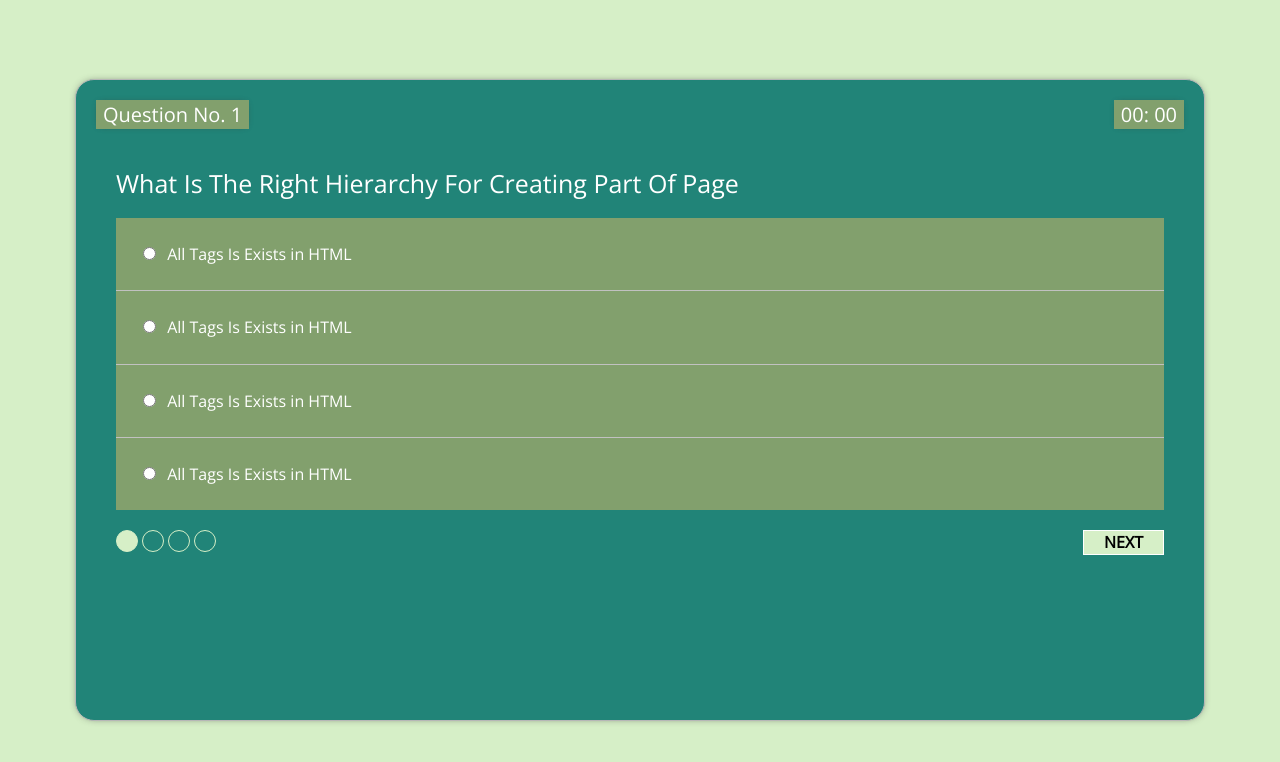
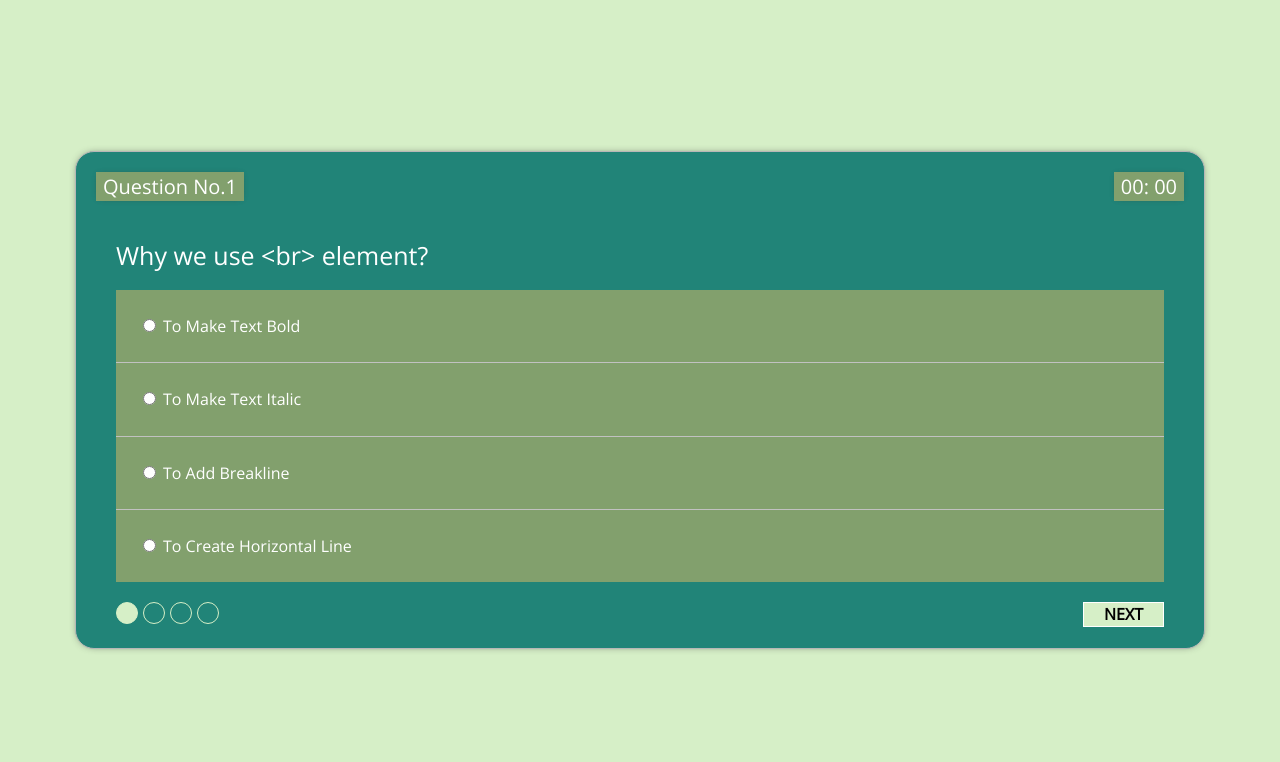
Before and after one commit to mohammedtarekk/quiz-app-pure-js-practice, a plain HTML site: page index.html in a window 1280 px wide. Both pictures are taken after a click on the button "Start Quiz!". Drawn offline with nearby package versions, Linux system fonts and the light colour scheme.

Commit message:
working on logic, 50%

```diff
--- a/index.html
+++ b/index.html
@@ -15,7 +15,7 @@
             </div>
 
             <div id="quizWindow" class="quiz-window text-center hide">
-                <div class="quiz-num">Question No. <span>1</span></div>
+                <div class="ques-num" id="quesNum">Question No.</div>
                 <div class="timer">
                     <span class="min">00</span>:
                     <span class="sec">00</span>
@@ -23,35 +23,10 @@
 
                 <div class="clear-fix"></div>
 
-                <div class="question">
-                    <div class="label">What Is The Right Hierarchy For Creating Part Of Page</div>
-                    <div class="answers-box">
-                        <div class="item">
-                            <input name="ques" type="radio" id="a1">
-                            <label for="a1">All Tags Is Exists in HTML</label>
-                        </div>
-                        <div class="item">
-                            <input name="ques" type="radio" id="a2">
-                            <label for="a2">All Tags Is Exists in HTML</label>
-                        </div>
-                        <div class="item">
-                            <input name="ques" type="radio" id="a3">
-                            <label for="a3">All Tags Is Exists in HTML</label>
-                        </div>
-                        <div class="item">
-                            <input name="ques" type="radio" id="a4">
-                            <label for="a4">All Tags Is Exists in HTML</label>
-                        </div>
-                    </div>
-                </div>
+                <div class="question"></div>
 
                 <div class="controls">
-                    <div class="bullets">
-                        <span class="on"></span>
-                        <span></span>
-                        <span></span>
-                        <span></span>
-                    </div>
+                    <div class="bullets"></div>
                     <button id="navButton">NEXT</button>
                     <div class="clear-fix"></div>
                 </div>
--- a/quiz_script.js
+++ b/quiz_script.js
@@ -1,4 +1,100 @@
-document.getElementById("startButton").onclick = () => {
+//////////////////////////////////////// Components Implementation ////////////////////////////////////////
+
+// Loading global DOM elements
+let startButton = document.getElementById("startButton");
+let countElem = document.getElementById('quesNum');
+let bulletsSection = document.querySelector('.controls .bullets');
+let questionSection = document.querySelector('.question');
+let nextButton = document.getElementById('navButton');
+
+// Getting questions object from AJAX request
+function getQuestionsAJAX() {
+    return new Promise(function(resolve, reject){
+        let req = new XMLHttpRequest();
+        req.onload = function() {
+            if(this.readyState === 4 && this.status === 200)
+                resolve(JSON.parse(this.responseText));
+            else
+                reject(Error(this.statusText));
+        };
+        req.open('GET', 'questions.json', true);
+        req.send();
+    });
+};
+
+// Create questions bullets - GUI
+function createBullets(count){
+    for(let i = 0; i < count; i++){
+        let bullet = document.createElement('span');
+        i == 0 ? bullet.classList.add('on') : '';
+        bulletsSection.appendChild(bullet);
+    }
+};
+
+// Loads question to GUI
+function loadQuestion(ques, quesNum){
+
+    // 1. Update question number
+    let numElem = document.createElement('span');
+    numElem.appendChild(document.createTextNode(quesNum));
+    countElem.appendChild(numElem);
+
+    // 2. Fill question label
+    let quesLabel = document.createElement('div');
+    quesLabel.classList.add('label');
+    quesLabel.appendChild(document.createTextNode(ques['title']));
+    questionSection.appendChild(quesLabel);
+
+    // 3. Fill answers
+    let answersSection = document.createElement('div');
+    answersSection.classList.add('answers-box');
+    for(let i = 0; i < ques['answers'].length; i++){
+        let item = document.createElement('div');
+        item.classList.add('item');
+
+        let input = document.createElement('input');
+        input.setAttribute('name', 'ques');
+        input.setAttribute('type', 'radio');
+        input.setAttribute('id', `a${i+1}`);
+        item.appendChild(input);
+
+        let answerText = document.createElement('label');
+        answerText.setAttribute('for', `a${i+1}`);
+        answerText.innerHTML = ques['answers'][i];
+        item.appendChild(answerText);
+
+        answersSection.appendChild(item);
+    }
+    questionSection.appendChild(answersSection);
+};
+
+// Next question generating
+nextButton.onclick = () =>{
+    // TO-DO
+};
+
+// Handling timer
+function countDown (){
+    // TO-DO
+};
+
+function grader(){
+    // TO-DO
+};
+
+///////////////////////////////////////////////////////////////////////////////////////////////////////////
+
+
+
+//////////////////////////////////////// MAIN ////////////////////////////////////////
+startButton.onclick = () => {
     document.getElementById("startupWindow").classList.add("hide");
     document.getElementById("quizWindow").classList.remove("hide");
+
+    getQuestionsAJAX().then((questions) => {
+        createBullets(questions.length);
+        loadQuestion(questions[0], 1);
+        countDown();
+    });
 };
+//////////////////////////////////////////////////////////////////////////////////////
--- a/styles.css
+++ b/styles.css
@@ -45,7 +45,6 @@ button:focus{outline: none}
 
 .quiz-window{
     width: 85%;
-    height: 75%;
     border: 1px solid #b7b7b7;
     padding: 20px;
     background-color: #218478;
@@ -53,7 +52,7 @@ button:focus{outline: none}
     box-shadow: 0px 0px 9px -4px #333
 }
 
-.quiz-window .quiz-num{
+.quiz-window .ques-num{
     float: left;
     font-size: 20px;
     color: #fff;
@@ -109,7 +108,8 @@ button:focus{outline: none}
     background-color: #218478;
     display: inline-block;
     border-radius: 50%;
-    border: 1px solid #d6efc7
+    border: 1px solid #d6efc7;
+    margin-right: 5px
 }
 
 .quiz-window .controls .bullets span.on{background-color: #d6efc7}
```
